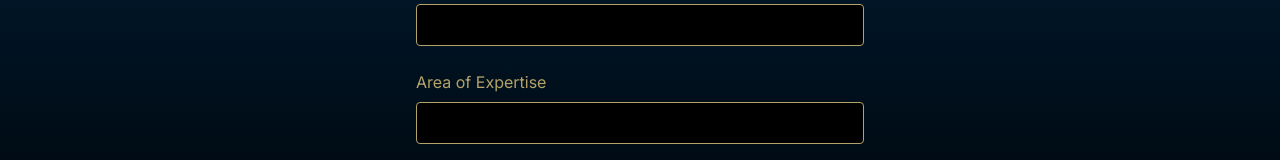
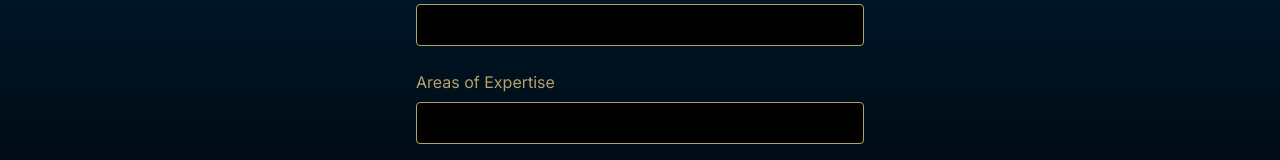
Before and after one commit to jeet-dekivadia/gt-research-finder-org, a Next.js app: page /join/professor in a window 1280 px wide. Shown: the part 450-610 px from the top of the page. Built offline with nearby package versions, Linux system fonts and the light colour scheme.

Commit message:
Update page.tsx

```diff
--- a/app/join/professor/page.tsx
+++ b/app/join/professor/page.tsx
@@ -60,7 +60,7 @@ export default function ProfessorJoinPage() {
         </div>
         <div>
           <label htmlFor="expertise" className="block text-gt-gold mb-2">
-            Area of Expertise
+            Areas of Expertise
           </label>
           <input
             type="text"
```
